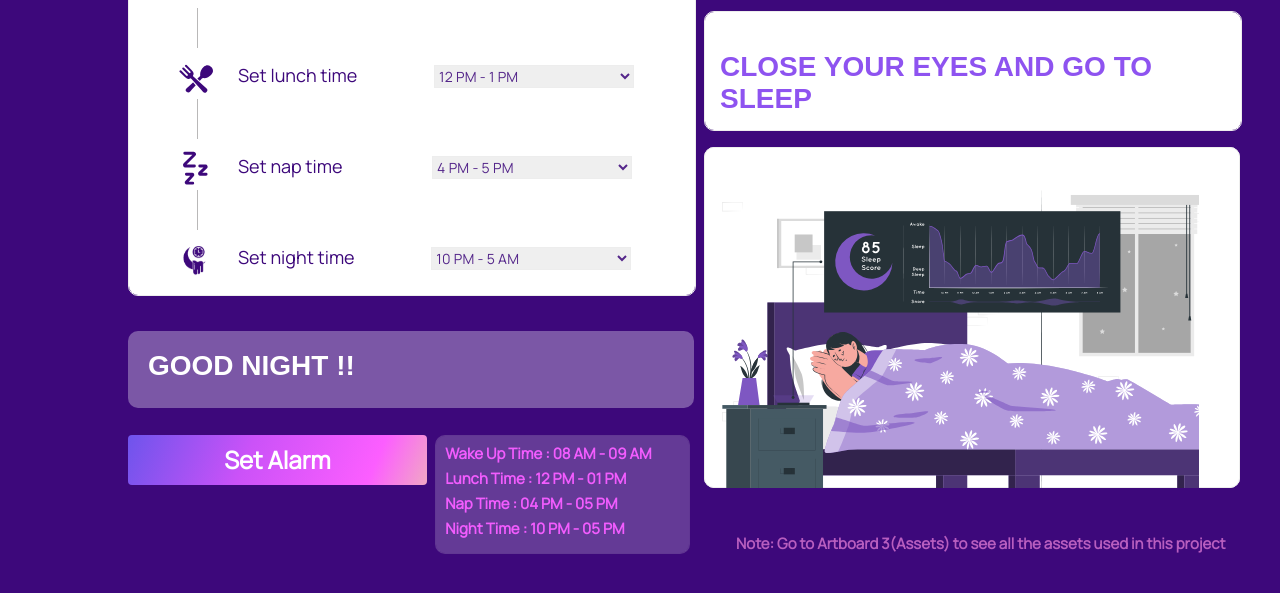
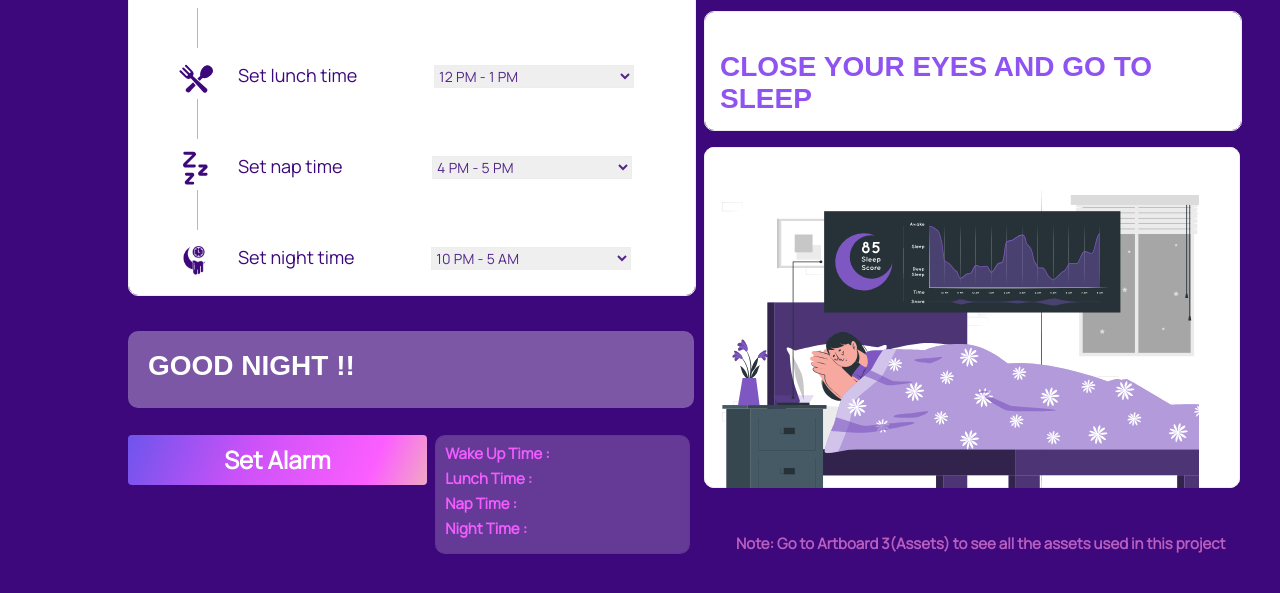
Before and after one commit to viswa27/Reminder-Clock-App, a plain HTML site: page index.html in a window 1280 px wide. Shown: the part 189-782 px from the top of the page. Drawn offline with Linux system fonts and the light colour scheme.

Commit message:
Outputbox Fixed

```diff
--- a/index.html
+++ b/index.html
@@ -165,8 +165,8 @@
     </div>
     <button id="button" onclick="setAlarm()" onmouseover="popup2()" onmouseout="popdown2()">Set Alarm</button>
     <div class="output">
-        <div class="tout">Wake Up Time : <span id="wakeupTime">08 AM - 09 AM</span><br> Lunch Time : <span id="lunchTime">12 PM - 01 PM</span><br> Nap Time : <span id="napTime">04 PM - 05 PM</span><br> Night Time
-            : <span id="nightTime">10 PM - 05 PM</span></div>
+        <div class="tout">Wake Up Time : <span id="wakeupTime"> </span><br> Lunch Time : <span id="lunchTime"> </span><br> Nap Time : <span id="napTime"> </span><br> Night Time
+            : <span id="nightTime"> </span></div>
     </div>
     <div class="topspeech">
         <div class="stop">Time will be updated here after clicking on "Set Alarm"</div>
```
